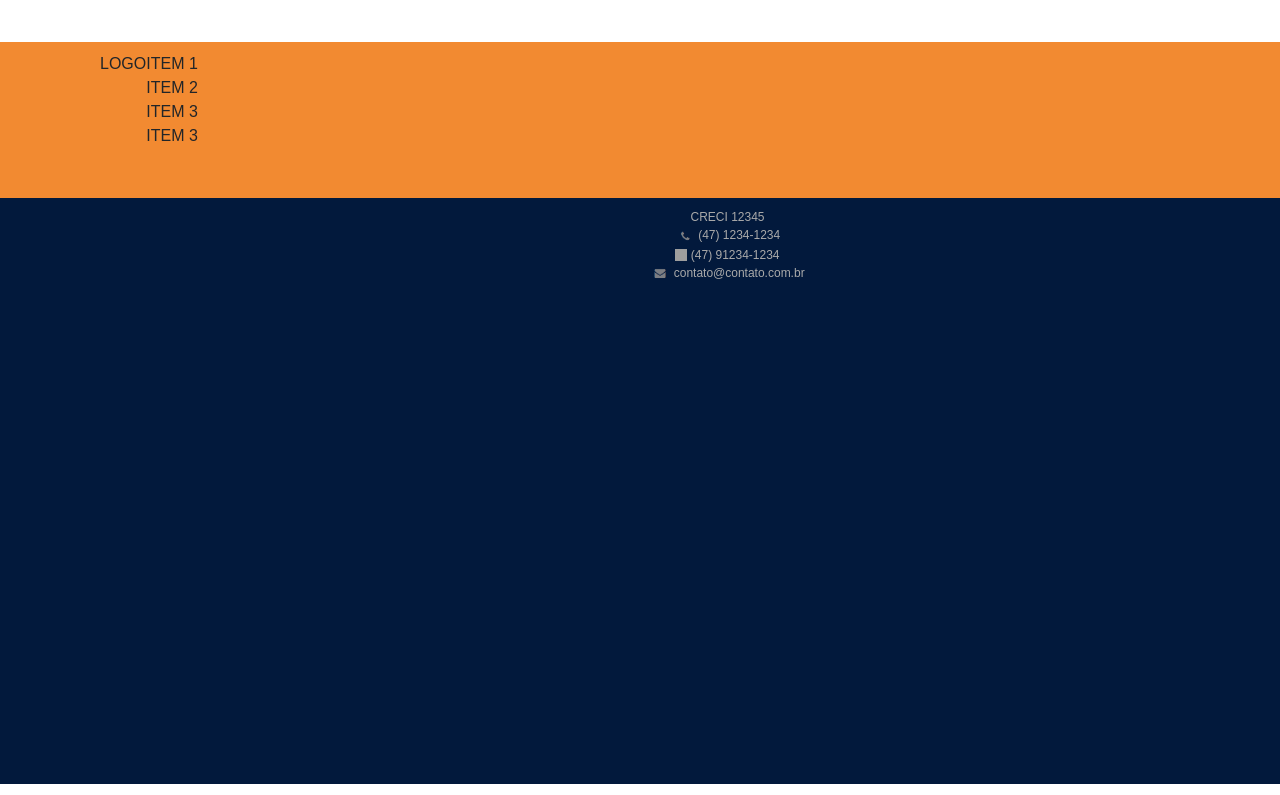
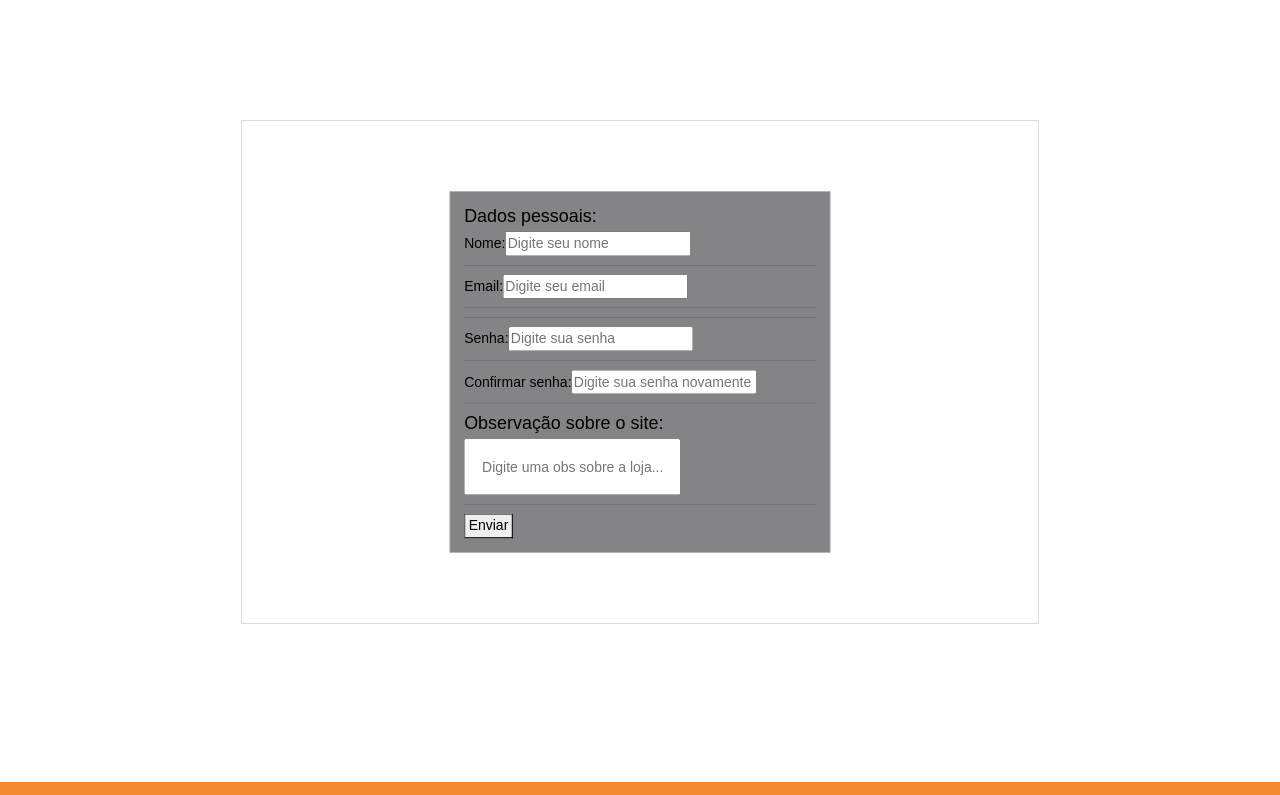
Before and after one commit to vitoriacsantoss/HackatonIntegrado, a Vue app: page /contato in a window 1280 px wide. Shown: the part 780-1575 px from the top of the page. Built offline with nearby package versions, Linux system fonts and the light colour scheme; grey boxes are pictures that could not be loaded.

Commit message:
criação do formulário

```diff
--- a/src/views/ContatoView.vue
+++ b/src/views/ContatoView.vue
@@ -1,7 +1,43 @@
 <script setup>
+
+
+import { ref, computed } from 'vue'
+
+
+
+
+const nome = ref('')
+const email = ref('')
+const senha = ref('')
+const obs = ref('')
+const confirma = ref('')
+const ok = ref(false)
+
+
+
+
+function validar() {
+    if (senha.value === confirma.value) {
+        return true;
+    }
+    else {
+        return false;
+    }
+}
+const mensagemErro = computed(() => {
+    if (senha.value != confirma.value) {
+        return 'As senhas devem ser iguais!'
+    } else {
+        return ''
+    }
+})
+
+
+
 
 </script>
 <template>
+    <div class="row">
         <div class="banner">
             <div class="inner-text">
                 <h1 class="titu">CONTATO</h1>
@@ -13,6 +49,11 @@
             </h1>
             <h3>Escolha um dos canais para que possamos responder o mais rápido possível.</h3>
         </div>
+
+
+        <div class="contact-form">
+            <form id="contact-form" action="index.html" method="get" enctype="multipart/form-data">
+
                 <div class="info">
                     <h3 class="titu3">Informações de contato </h3>
                     <div>
@@ -20,7 +61,7 @@
                         Av Do Principe, 1186, Itapema do Norte - Itapoá /SC
                     </div>
                     <div>
-    <img class= "img1" src="caixa.png" alt="">
+                        <img class="img1" src="caixa.png" alt="">
                         rfconsultoriaimobiliaria@outlook.com.br
                     </div>
                     <div>
@@ -32,21 +73,74 @@
                         (47) 99684-3087
                     </div>
                 </div>
+
+                <!-- contato-formulario -->
+                <div class="container">
+                    <form class="form" @submit.prevent="ok = validar()">
+                        <div class="centro ">
+
+                            <div class="dados">
+                                <h2>Dados pessoais:</h2>
+                                <label for="">Nome:</label>
+                                <input type="text" v-on:keypress="ok = false" v-model="nome" required
+                                    placeholder="Digite seu nome" />
+                                <hr>
+                                <label for="">Email:</label>
+                                <input type="email" v-on:keypress="ok = false" v-model="email"
+                                    placeholder="Digite seu email" />
+                                <hr>
+                                <hr><label for="">Senha:</label>
+                                <input type="password" v-on:keypress="ok = false" v-model="senha" minlength="6"
+                                    placeholder="Digite sua senha" />
+                                <hr>
+                                <label for="">Confirmar senha:</label>
+                                <input type="password" v-on:keypress="ok = false" v-model="confirma" minlength="6"
+                                    placeholder="Digite sua senha novamente" />
+                                <p class="paga">{{ mensagemErro }}</p>
+                                <hr>
+                                <h2>Observação sobre o site:</h2>
+                                <input type="text" v-on:keypress="ok = false" v-model="obs" style="padding: 30px;"
+                                    placeholder="Digite uma obs sobre a loja..." />
+                                <hr>
+                                <button class="comp" type="submit">Enviar</button>
+                            </div>
+
+                        </div>
+                    </form>
+                </div>
+            </form>
+        </div>
+    </div>
 </template>
 
 <style scoped>
+.contact-form {}
 
+.row {
+    margin-right: -15px;
+    margin-left: -15px;
+}
 
-.titu3{
-    padding:  0 0 0 80px;
+.titu {
+    color: white;
+}
+
+.titu2 {
+    display: flex;
+    flex-direction: column;
+    align-items: center;
 
 }
 
-.info{
+.titu3 {
+    padding: 0 0 0 80px;
+}
+
+.info {
     margin-top: 50px;
     display: flex;
-    flex-direction:column;
-    font-size: 20px;
+    flex-direction: column;
+    font-size: 14px;
     padding: 0 0 0 70px;
     list-style: none;
     padding-left: 40px;
@@ -55,13 +149,51 @@
     line-height: 22px;
     color: #535353;
 }
-.img1{
+
+.container {
+    display: flex;
+    justify-content: center;
+    align-items: center;
+    height: 90vh;
+    color: white;
+    border: 1px solid #ccc;
+    transform: scale(0.7);
+    padding-right: 15px;
+    padding-left: 15px;
+    margin-right: auto;
+    margin-left: auto;
+
+}
+
+.form {
+    max-width: 700px;
+    padding: 25px;
+    border: 1px solid #ccc;
+    background-color: #848486;
+    width: 85vh;
+    font-family: 'Times New Roman', Times, serif;
+    transform: scale(0.8);
+    font-size: 25px;
+}
+
+
+
+.dados {
+    font-family: Arial, Helvetica, sans-serif;
+    color: black;
+}
+
+.img1 {
     height: 38px;
     width: 45px;
 }
 
-.banner{
-    background: url(https://www.rafaelfonsecaimoveis.com.br/assets/img/anuncie/banner-anuncie.png) top left repeat; background-repeat: no-repeat; background-size: cover;background-size: cover;
+.banner {
+    border-radius: 0%;
+    background: url(https://www.rafaelfonsecaimoveis.com.br/assets/img/anuncie/banner-anuncie.png) top left repeat;
+    background-repeat: no-repeat;
+    background-size: cover;
+    background-size: cover;
     height: 280px;
     background-position: center center;
     background-repeat: no-repeat;
@@ -85,16 +217,7 @@
     opacity: 70%;
 }
 
-.titu{
-    color: white;
-}
-.titu2{
-    display: flex;
-    flex-direction: column;
-    align-items: center;
-
-}
-.CO{
+.CO {
     font-size: 25px;
     margin-top: 30px;
     color: #37404D;
```
Lines whose indentation alone changed are shown as unchanged.
